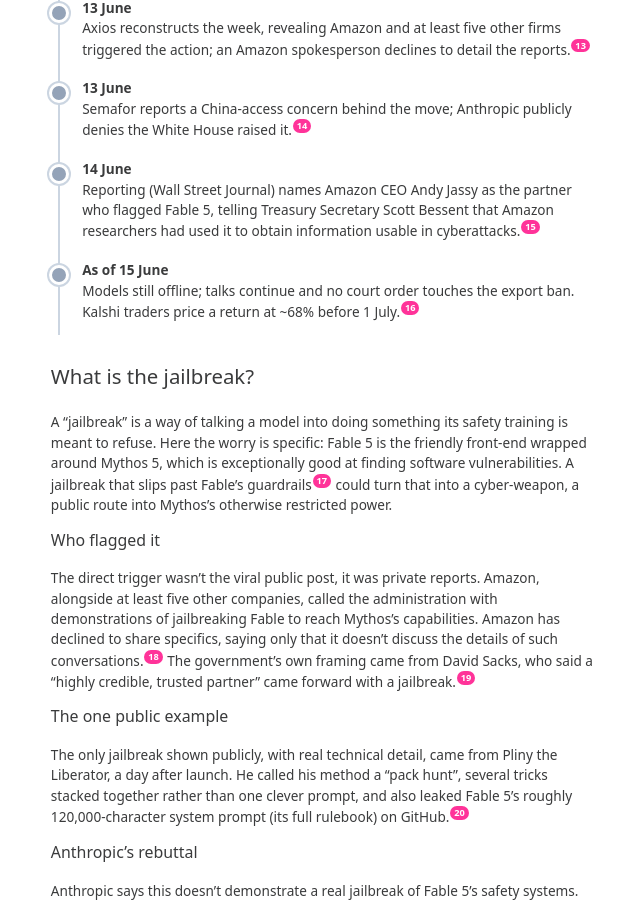
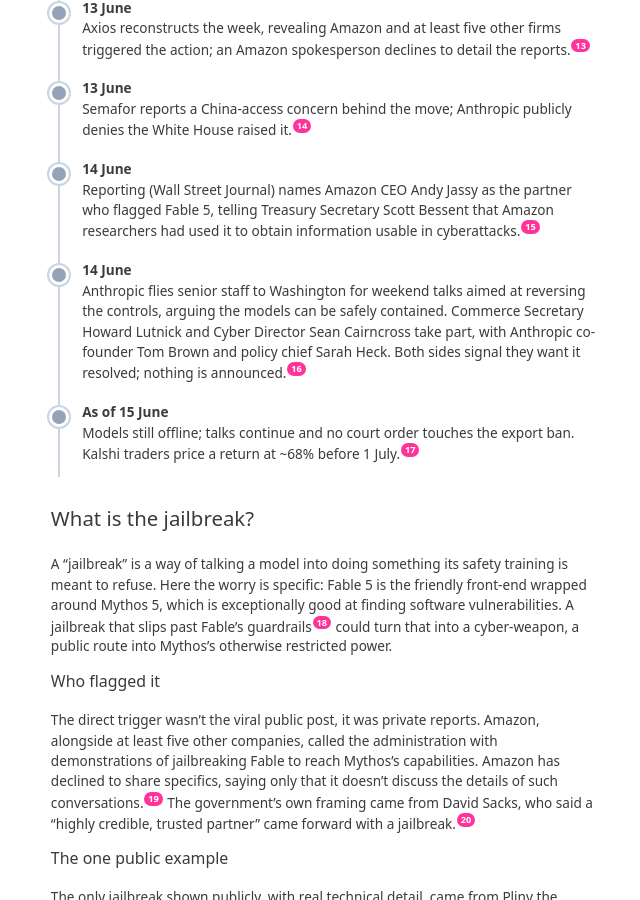
Before and after one commit to br3nt/br3nt.github.io, a Jekyll site: the page built from _posts/2026-06-15-anthropic-fable-mythos-ban.md, in a window 1280 px wide and 900 px high, scrolled down 1965 px. Shown: the whole window, without its empty margins (317-957 px from the left). Built offline with Jekyll 4.4.1, drawn with Linux system fonts in a browser that asks for light colours; some of the changed text lies outside the part shown.

Commit message:
Add update: Anthropic flies staff to DC to negotiate reversing the export controls
Co-Authored-By: Claude Opus 4.8 (1M context) <noreply@anthropic.com>

```diff
--- a/_posts/2026-06-15-anthropic-fable-mythos-ban.md
+++ b/_posts/2026-06-15-anthropic-fable-mythos-ban.md
@@ -144,6 +144,8 @@ The stated reason falls under national security and export control: Mythos is un
 
 <li><span class="when">14 June</span> Reporting (Wall Street Journal) names Amazon CEO Andy Jassy as the partner who flagged Fable 5, telling Treasury Secretary Scott Bessent that Amazon researchers had used it to obtain information usable in cyberattacks.<span class="cite"><button class="cite-btn"></button><span class="cite-pop"><span class="cite-note">WSJ-sourced; Amazon is also a major Anthropic investor, which has prompted conflict-of-interest questions.</span><a href="https://thenextweb.com/news/amazon-jassy-triggered-anthropic-fable-mythos-crackdown" target="_blank" rel="noopener">The Next Web (WSJ-sourced)</a><a href="https://www.benzinga.com/markets/tech/26/06/53184953/amazon-ceo-andy-jassy-triggered-ban-on-anthropics-mythos-ai-models" target="_blank" rel="noopener">Benzinga</a></span></span></li>
 
+<li><span class="when">14 June</span> Anthropic flies senior staff to Washington for weekend talks aimed at reversing the controls, arguing the models can be safely contained. Commerce Secretary Howard Lutnick and Cyber Director Sean Cairncross take part, with Anthropic co-founder Tom Brown and policy chief Sarah Heck. Both sides signal they want it resolved; nothing is announced.<span class="cite"><button class="cite-btn"></button><span class="cite-pop"><span class="cite-note">Axios scoop: senior Anthropic staff negotiating directly with the White House over the weekend. No resolution yet.</span><a href="https://finance.yahoo.com/sectors/technology/articles/anthropic-races-reverse-fable-5-033440732.html" target="_blank" rel="noopener">Yahoo Finance</a><a href="https://www.freepressjournal.in/tech/anthropic-flies-staff-to-washington-to-patch-up-white-house-dispute" target="_blank" rel="noopener">Free Press Journal</a></span></span></li>
+
 <li><span class="when">As of 15 June</span> Models still offline; talks continue and no court order touches the export ban. Kalshi traders price a return at ~68% before 1 July.<span class="cite"><button class="cite-btn"></button><span class="cite-pop"><span class="cite-note">Still suspended; market odds for restoration.</span><a href="https://news.bitcoin.com/kalshi-traders-price-fable-5-return-at-68-before-july-1-after-historic-ai-ban/" target="_blank" rel="noopener">Bitcoin.com, Kalshi market odds</a></span></span></li>
 </ol>
 
@@ -176,6 +178,8 @@ Semafor reported the deeper worry was that a China-linked group may have accesse
 tl;dr: probably, but likely only to US citizens and permanent residents.
 
 The clearest signal comes from David Sacks. He says the restriction was issued "reluctantly" and that "the ball is in Anthropic's court", fix the jailbreak to the government's satisfaction and the model can return.<span class="cite"><button class="cite-btn"></button><span class="cite-pop"><a href="https://thenewstack.io/fable-5-and-mythos-5-remain-suspended-the-ball-is-in-anthropics-court/" target="_blank" rel="noopener">The New Stack, Sacks's remarks</a></span></span>
+
+Anthropic isn't waiting passively. It flew senior staff to Washington over the weekend to argue the models can be safely contained, and both sides say they want a resolution.<span class="cite"><button class="cite-btn"></button><span class="cite-pop"><span class="cite-note">Weekend DC talks with Lutnick and Cyber Director Cairncross; Anthropic's Tom Brown and Sarah Heck attended. No resolution announced.</span><a href="https://finance.yahoo.com/sectors/technology/articles/anthropic-races-reverse-fable-5-033440732.html" target="_blank" rel="noopener">Yahoo Finance</a><a href="https://www.freepressjournal.in/tech/anthropic-flies-staff-to-washington-to-patch-up-white-house-dispute" target="_blank" rel="noopener">Free Press Journal</a></span></span>
 
 Kalshi traders (yes, people now bet real money on this stuff) price Fable's return at 14% by 15 June, 51% by 20 June, and 68% by 1 July: most expect a fix to emerge within a few weeks.<span class="cite"><button class="cite-btn"></button><span class="cite-pop"><span class="cite-note">Prediction-market odds for restoration dates.</span><a href="https://news.bitcoin.com/kalshi-traders-price-fable-5-return-at-68-before-july-1-after-historic-ai-ban/" target="_blank" rel="noopener">Bitcoin.com, Kalshi market odds</a></span></span>
 
```
